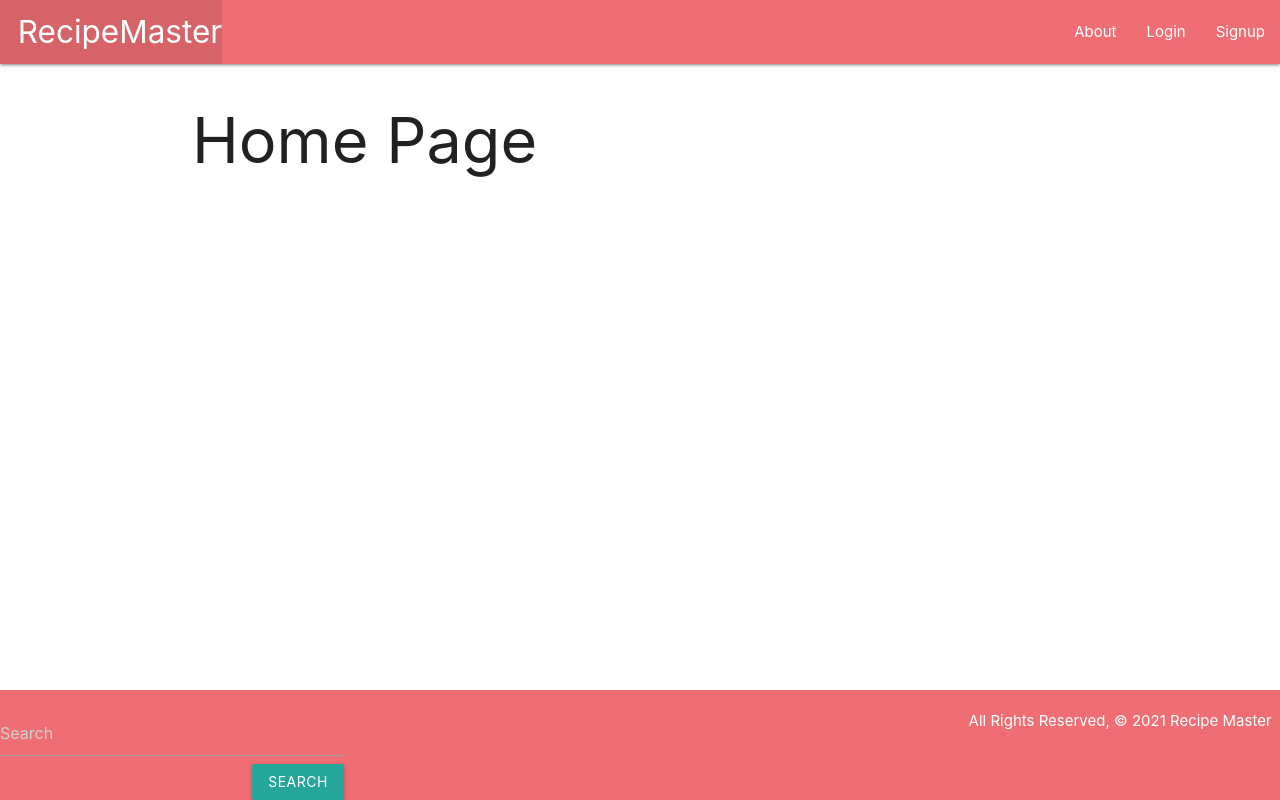
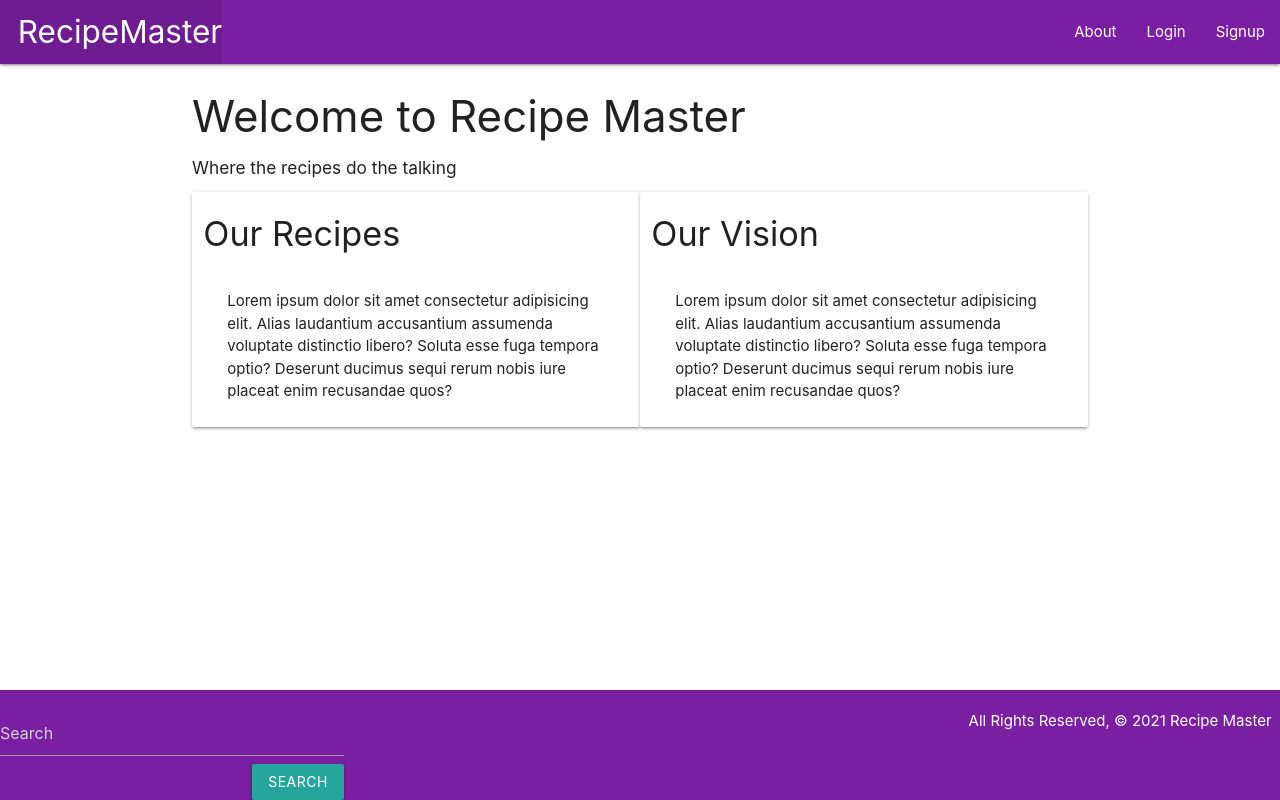
Before and after one commit to cgrobbin/Recipe-Master, a Django app: page / in a window 1280 px wide. Run offline with Django 3.2, Linux system fonts and the light colour scheme.

Commit message:
Basic data on pages, some card and div setup

```diff
--- a/main_app/templates/base.html
+++ b/main_app/templates/base.html
@@ -13,7 +13,7 @@
 <body>
     <header class="navbar-fixed">
         <nav>
-            <div class="nav-wrapper">
+            <div class="nav-wrapper deep purple darken-2">
                 <ul>
                     <li><a href="/" class="left brand-logo">&nbsp;&nbsp;RecipeMaster</a></li>
                 </ul>
@@ -39,7 +39,7 @@
         {% endblock %}
     </main>
 
-    <footer class="page-footer">
+    <footer class="page-footer deep purple darken-2">
         <div class="left">
             <form class="search" action="{% url 'search' %}" method="GET">
                 <input type="search" name="search" class="search" placeholder="Search">
--- a/main_app/templates/home.html
+++ b/main_app/templates/home.html
@@ -2,6 +2,28 @@
 
 {% block content %}
 
-<h1>Home Page</h1>
+<div class="home-page">
+    <h3>Welcome to Recipe Master</h3>
+    <h6>Where the recipes do the talking</h6>
+
+    <div class="row">
+        <div class="card col m6 s12">
+            <div class="card-title">
+                <h4>Our Recipes</h4>
+            </div>
+            <div class="card-content">
+                <p>Lorem ipsum dolor sit amet consectetur adipisicing elit. Alias laudantium accusantium assumenda voluptate distinctio libero? Soluta esse fuga tempora optio? Deserunt ducimus sequi rerum nobis iure placeat enim recusandae quos?</p>
+            </div>
+        </div>
+        <div class="card col m6 s12">
+            <div class="card-title">
+                <h4>Our Vision</h4>
+            </div>
+            <div class="card-content">
+                <p>Lorem ipsum dolor sit amet consectetur adipisicing elit. Alias laudantium accusantium assumenda voluptate distinctio libero? Soluta esse fuga tempora optio? Deserunt ducimus sequi rerum nobis iure placeat enim recusandae quos?</p>
+            </div>
+        </div>
+    </div>
+</div>
 
 {% endblock  %}
```
Also changed, not shown: main_app/templates/about.html (+16 -1 lines).
